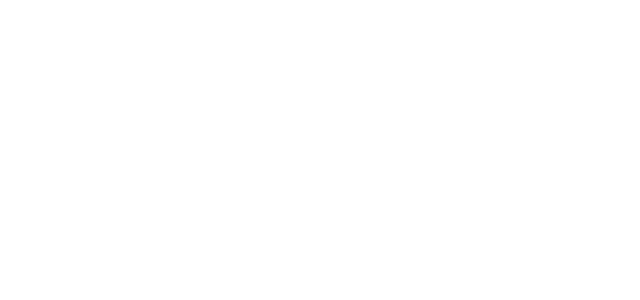
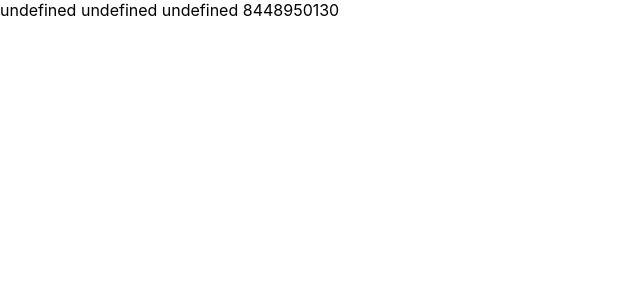
Before and after one commit to pushpendratips/react-tuts-basic-advanced-, a React (Create React App) app: page / in a window 1280 px wide. Shown: the top 300 px of the page, without its empty margins (0-640 px from the left). Built offline with nearby package versions, Linux system fonts and the light colour scheme.

Commit message:
call method

```diff
--- a/src/App.js
+++ b/src/App.js
@@ -1,10 +1,10 @@
 import React from "react";
-import Apply from "./javascript-tuts/Apply";
+import Call from "./javascript-tuts/Call";
 
 const App = () => {
   return (
     <div>
-      <Apply />
+      <Call />
     </div>
   );
 };
--- /dev/null
+++ b/src/javascript-tuts/Call.js
@@ -0,0 +1,60 @@
+import React from "react";
+import { person, person1, person2, person3 } from "./person";
+
+// Define a React functional component named Call
+const Call = () => {
+  // Define an object `main` with a method `full`
+  const main = {
+    // The `full` method returns a string combining `fName`, `lName`, and `address` from its context (`this`)
+    full: function (phone) {
+      return this.fName + " " + this.lName + " " + this.address + " " + phone;
+    },
+  };
+
+  // Define an object `person` with properties `fName`, `lName`, and `address`
+  //   const person = {
+  //     fName: "Pushpendra",
+  //     lName: "Tripathi",
+  //     address: "Noida",
+  //   };
+
+  // Define another object `person1` with properties `fName`, `lName`, and `address`
+  //   const person1 = {
+  //     fName: "Anmol",
+  //     lName: "Tripathi",
+  //     address: "Delhi",
+  //   };
+  // Use the `call` method to invoke `main.full` with `person1` as the context (`this`)
+  const data = main.full.call(
+    person3.map((res) => console.log(res)),
+    8448950130
+  );
+  // The result is the string "Anmol Tripathi Delhi"
+  console.log(data); // Output: "Anmol Tripathi Delhi"
+
+  // Return a div element containing the result
+  return <div>{data}</div>;
+};
+
+// Export the Call component as the default export
+export default Call;
+
+// Component Definition:
+
+// The Call component is a React functional component.
+// Object main:
+
+// Contains a method full that returns a string combining the fName, lName, and address properties from its context (this).
+// Objects person and person1:
+
+// Both objects have properties fName, lName, and address, with different values.
+// Method Invocation with call:
+
+// The main.full method is called with person1 as its context using call, resulting in the string "Anmol Tripathi Delhi".
+// The result is stored in the data variable and logged to the console.
+// Return Statement:
+
+// The component returns a div element that displays the data.
+// Export:
+
+// The Call component is exported as the default export of the module.
--- /dev/null
+++ b/src/javascript-tuts/person.js
@@ -0,0 +1,28 @@
+export const person = {
+  fName: "Pushpendra",
+  lName: "Tripathi",
+  address: "Noida",
+};
+export const person1 = {
+  fName: "Anmol",
+  lName: "Tripathi",
+  address: "Delhi",
+};
+
+export const person2 = {
+  fName: "Ujjwal",
+  lName: "Tripathi",
+  address: "Noida",
+};
+export const person3 = [
+  {
+    fName: "Ujjwal",
+    lName: "Tripathi",
+    address: "Noida",
+  },
+  {
+    fName: "Niru",
+    lName: "Tripathi",
+    address: "Noida",
+  },
+];
```
